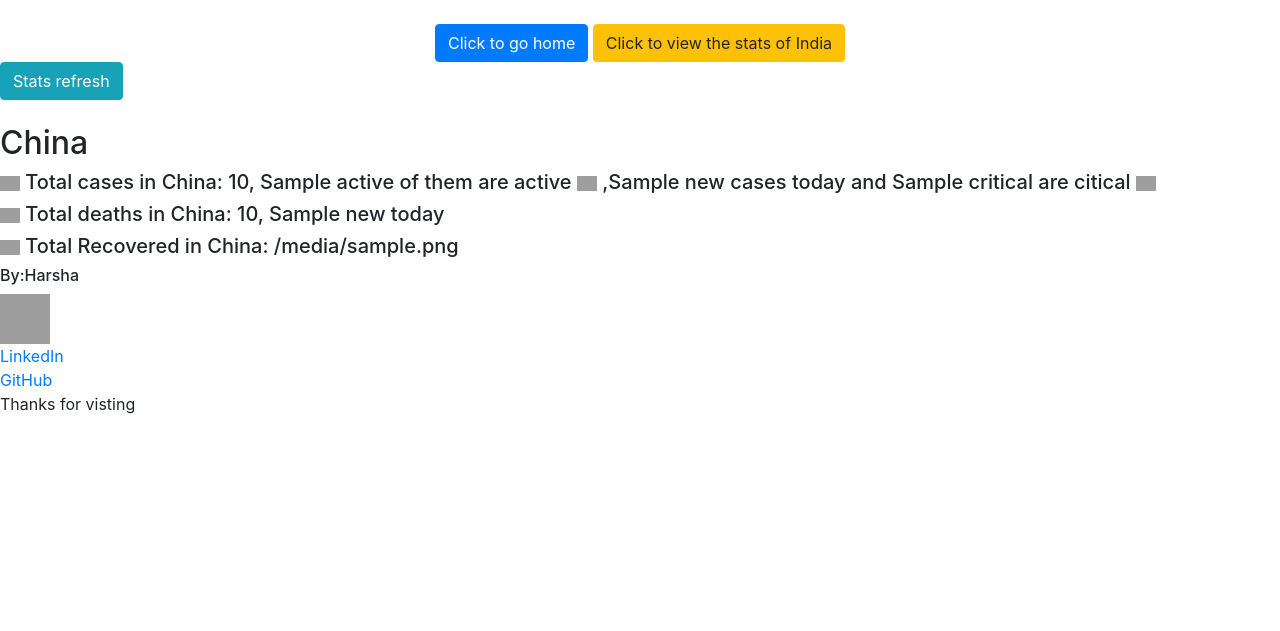
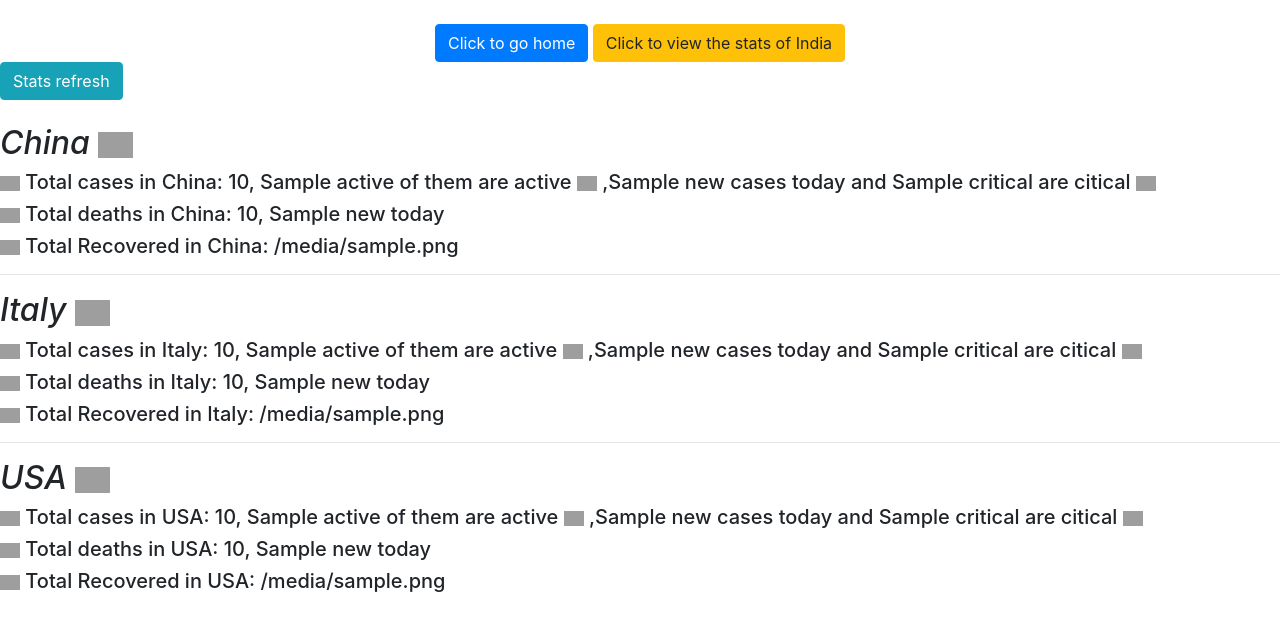
Before and after one commit to harsharay/coronastats, a Django app: page /intstats/ in a window 1280 px wide. Shown: the top 631 px of the page. Run offline with Django 3.2, Linux system fonts and the light colour scheme; tables that the repository leaves empty hold one stand-in row (values such as "Sample post"); a database or web service that is not in the repository returns one stand-in record (values such as "Sample title"); data that the repository does not hold is empty; some libraries are stand-ins or nearby versions; grey boxes are pictures that could not be loaded.

Commit message:
Adding italy and USA stats

```diff
--- a/covidapp/templates/covidapp/intstats.html
+++ b/covidapp/templates/covidapp/intstats.html
@@ -9,16 +9,19 @@
 <a href='{%url 'intstats'%}' class="btn btn-info">Stats refresh</a>
 <br>
 <br>
-<h2>China</h2>
+<h2><i>China</i> <img src='https://www.pngarts.com/files/1/China-Flag-Transparent-Images.png' width='35'></img></h2>
 <h5><img src="https://toppng.com/uploads/preview/8-bit-caution-symbol-pixel-art-11563001122rkmsc6xjgs.png" width='20'></img> Total cases in China: {{Total_cases_China}}, {{Active_cases}} of them are active <img src="https://gifimage.net/wp-content/uploads/2018/04/police-siren-gif-6.gif" width='20'></img> ,{{new_cases_china}} cases today and {{Critical_cases}} are citical <img src="https://atomicrevenue.com/wp-content/uploads/2017/05/Critical-Icon.png" width='20'></img></h5>
 <h5><img src="https://i.ya-webdesign.com/images/transparent-death-8-bit-9.png" width="20"></img> Total  deaths in China: {{Total_deaths_China}}, {{New_deaths_China_today}} today</h5>
 <h5><img src="https://data.whicdn.com/images/81085962/original.png" width='20'></img> Total Recovered in China: {{Recovered_china}}</h5>
+<hr>
+<h2><i>Italy</i> <img src="https://cdn.countryflags.com/thumbs/italy/flag-400.png" width='35'></img></h2>
+<h5><img src="https://toppng.com/uploads/preview/8-bit-caution-symbol-pixel-art-11563001122rkmsc6xjgs.png" width='20'></img> Total cases in Italy: {{Total_cases_italy}}, {{Active_cases_italy}} of them are active <img src="https://gifimage.net/wp-content/uploads/2018/04/police-siren-gif-6.gif" width='20'></img> ,{{new_cases_italy}} cases today and {{Critical_cases_taly}} are citical <img src="https://atomicrevenue.com/wp-content/uploads/2017/05/Critical-Icon.png" width='20'></img></h5>
+<h5><img src="https://i.ya-webdesign.com/images/transparent-death-8-bit-9.png" width="20"></img> Total  deaths in Italy: {{Total_deaths_italy}}, {{New_deaths_italy_today}} today</h5>
+<h5><img src="https://data.whicdn.com/images/81085962/original.png" width='20'></img> Total Recovered in Italy: {{Recovered_italy}}</h5>
+<hr>
+<h2><i>USA</i> <img src="https://pngimg.com/uploads/flags/flags_PNG14592.png" width="35"></img></h2>
+<h5><img src="https://toppng.com/uploads/preview/8-bit-caution-symbol-pixel-art-11563001122rkmsc6xjgs.png" width='20'></img> Total cases in USA: {{Total_cases_usa}}, {{Active_cases_usa}} of them are active <img src="https://gifimage.net/wp-content/uploads/2018/04/police-siren-gif-6.gif" width='20'></img> ,{{new_cases_usa}} cases today and {{Critical_cases_usa}} are citical <img src="https://atomicrevenue.com/wp-content/uploads/2017/05/Critical-Icon.png" width='20'></img></h5>
+<h5><img src="https://i.ya-webdesign.com/images/transparent-death-8-bit-9.png" width="20"></img> Total  deaths in USA: {{Total_deaths_usa}}, {{New_deaths_usa_today}} today</h5>
+<h5><img src="https://data.whicdn.com/images/81085962/original.png" width='20'></img> Total Recovered in USA: {{Recovered_usa}}</h5>
 
 </div>
-<footer>
-<h6>By:Harsha</h6>
-<img src="https://art.pixilart.com/b02e6db40a44637.png" width="50" height="50"></img><br>
-<a href="https://www.linkedin.com/in/sai-sri-harsha-lekharaju-27946341/">LinkedIn</a><br>
-<a href="https://github.com/harsharay/">GitHub</a><br>
-<p>Thanks for visting</p>
-</footer>
--- a/covidapp/views.py
+++ b/covidapp/views.py
@@ -12,14 +12,14 @@ def home(request):
     return render(request,'covidapp/home.html')
 
 def stats(request):
-    url1='https://covid-193.p.rapidapi.com/statistics'
+    url='https://covid-193.p.rapidapi.com/statistics'
     pmtr1 = {'country':'India'}
-    headers1 = {
+    headers = {
     'x-rapidapi-host': "covid-193.p.rapidapi.com",
     'x-rapidapi-key': "2a3b15c6f1mshe3a9940adbcd05dp19ab89jsna95e11818f1f"
     }
 
-    response1 = requests.get(url1,params=pmtr1,headers=headers1)
+    response1 = requests.get(url,params=pmtr1,headers=headers)
     modified_response1 = response1.json()
     dict_response1 = modified_response1['response']
     final_response_india = dict_response1[0]
@@ -36,23 +36,39 @@ def stats(request):
 
 
 def intstats(request):
-    url='https://covid-193.p.rapidapi.com/statistics'
-    pmtr = {'country':'China'}
-    headers = {
-    'x-rapidapi-host': "covid-193.p.rapidapi.com",
-    'x-rapidapi-key': "2a3b15c6f1mshe3a9940adbcd05dp19ab89jsna95e11818f1f"
-    }
-
-    response = requests.get(url,params=pmtr,headers=headers)
-    modified_response = response.json()
-    dict_response = modified_response['response']
-    final_response_china = dict_response[0]
-
+    def country_stat(country_1):
+        url='https://covid-193.p.rapidapi.com/statistics'
+        headers = {
+        'x-rapidapi-host': "covid-193.p.rapidapi.com",
+        'x-rapidapi-key': "2a3b15c6f1mshe3a9940adbcd05dp19ab89jsna95e11818f1f"
+        }
+        response = requests.get(url,params={"country":country_1},headers=headers)
+        resp_2 = response.json()
+        final_resp = resp_2['response']
+        output = final_resp[0]
+        return output
+    #China data
+    final_response_china = country_stat("China")
     Deaths_china=final_response_china['deaths']
 
     Cases_China = final_response_china['cases']
 
     Recovered_China =Cases_China['recovered']
+    #------------------------------------------------------------
+    #Italy Data
+    final_response_italy = country_stat('Italy')
+    Deaths_italy=final_response_italy['deaths']
 
-    #China_df = pd.DataFrame(list(zip(Provinces_china,Confirmed_china,Deaths_china,Recovered_china)))
-    return render(request,'covidapp/intstats.html',{'Total_cases_China':Cases_China['total'],'Active_cases':Cases_China['active'],'Critical_cases':Cases_China['critical'],'new_cases_china':Cases_China['new'],'New_deaths_China_today':Deaths_china['new'],'Total_deaths_China':Deaths_china['total'],'Recovered_china':Recovered_China})
+    Cases_italy = final_response_italy['cases']
+
+    Recovered_italy =Cases_italy['recovered']
+    #------------------------------------------------------------
+    #USA Data
+    final_response_usa = country_stat('USA')
+    Deaths_usa=final_response_usa['deaths']
+
+    Cases_usa = final_response_usa['cases']
+
+    Recovered_usa =Cases_usa['recovered']
+
+    return render(request,'covidapp/intstats.html',{'Total_cases_China':Cases_China['total'],'Active_cases':Cases_China['active'],'Critical_cases':Cases_China['critical'],'new_cases_china':Cases_China['new'],'New_deaths_China_today':Deaths_china['new'],'Total_deaths_China':Deaths_china['total'],'Recovered_china':Recovered_China,'Total_cases_italy':Cases_italy['total'],'Active_cases_italy':Cases_italy['active'],'Critical_cases_taly':Cases_italy['critical'],'new_cases_italy':Cases_italy['new'],'New_deaths_italy_today':Deaths_italy['new'],'Total_deaths_italy':Deaths_italy['total'],'Recovered_italy':Recovered_italy,'Total_cases_usa':Cases_usa['total'],'Active_cases_usa':Cases_usa['active'],'Critical_cases_usa':Cases_usa['critical'],'new_cases_usa':Cases_usa['new'],'New_deaths_usa_today':Deaths_usa['new'],'Total_deaths_usa':Deaths_usa['total'],'Recovered_usa':Recovered_usa})
```
